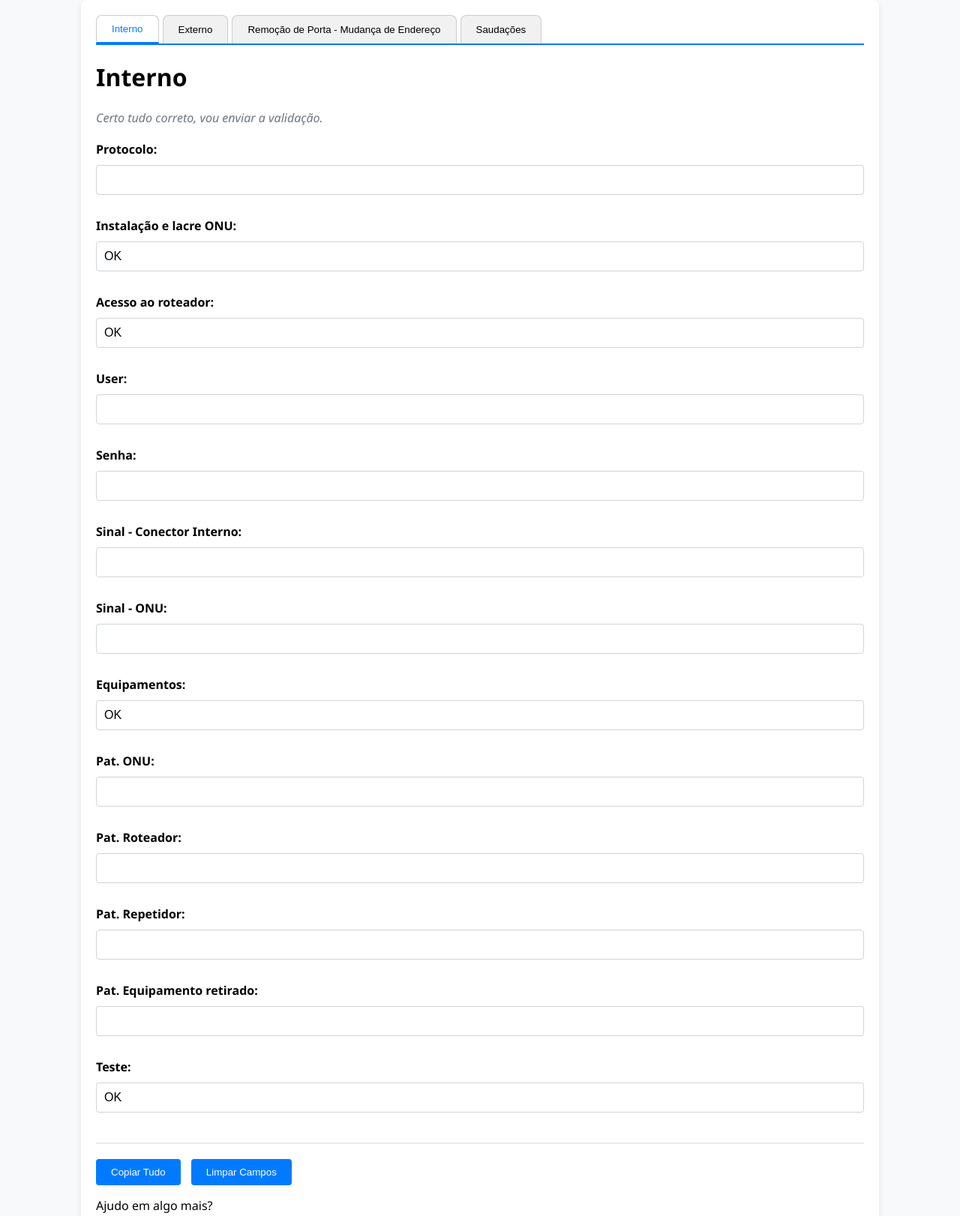
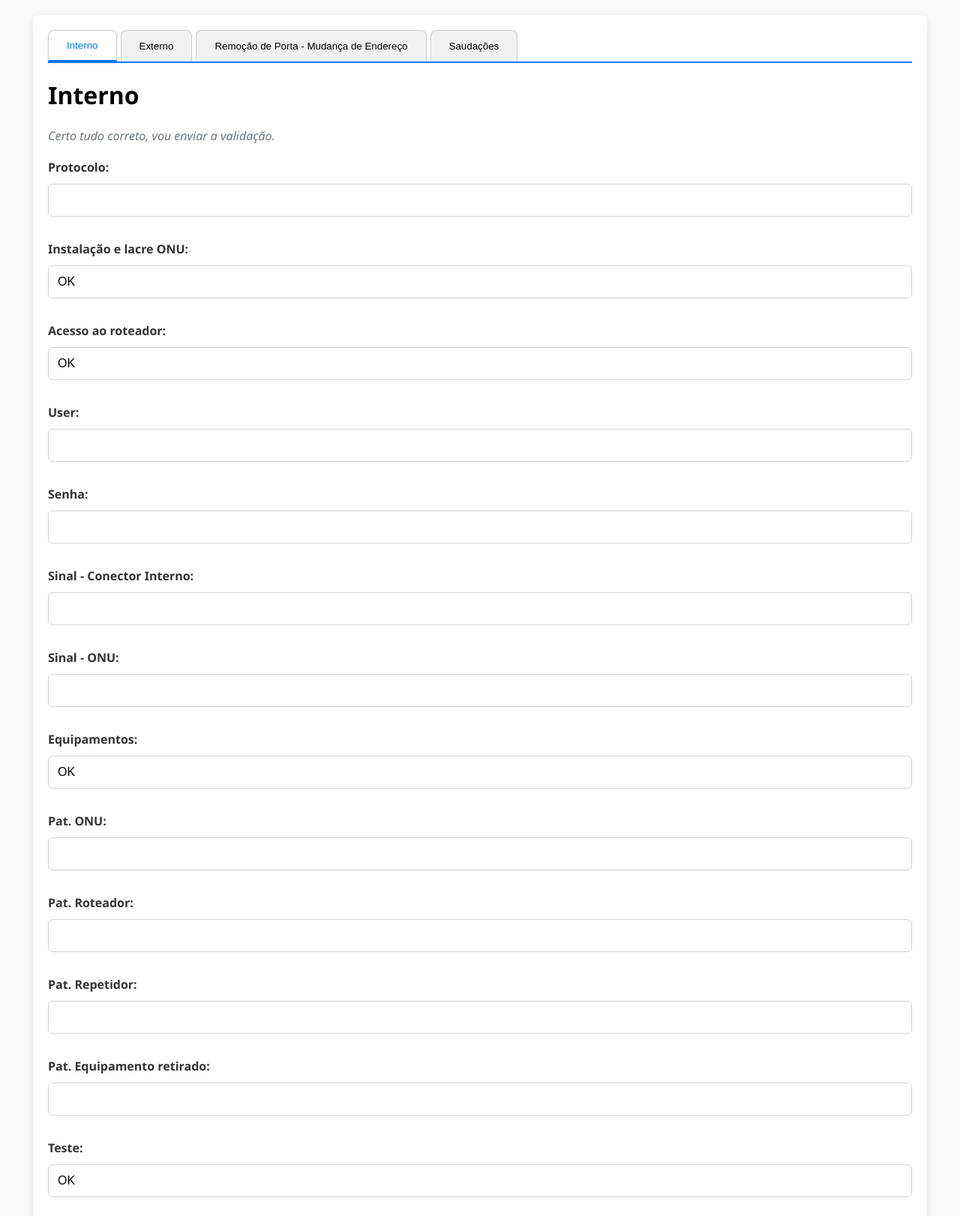
Before and after one commit to Denison1298/libera-o, a plain HTML site: page Liberação4/Liberação.html in a window 1280 px wide. Shown: the top 1622 px of the page at 75% size. Drawn offline with Linux system fonts and the light colour scheme.

Commit message:
Update styles.css

```diff
--- a/Liberação4/styles.css
+++ b/Liberação4/styles.css
@@ -6,17 +6,18 @@ body {
 }
 
 .container {
-    width: 80%;
-    margin: 0 auto;
+    width: 90%;
+    max-width: 1200px;
+    margin: 20px auto;
     padding: 20px;
     background: #ffffff;
     border-radius: 8px;
-    box-shadow: 0 4px 8px rgba(0, 0, 0, 0.1);
+    box-shadow: 0 4px 12px rgba(0, 0, 0, 0.1);
 }
 
 .tabs {
     display: flex;
-    border-bottom: 2px solid #007BFF;
+    border-bottom: 2px solid #007bff;
     margin-bottom: 20px;
 }
 
@@ -24,17 +25,18 @@ body {
     background-color: #f1f1f1;
     border: 1px solid #ccc;
     border-bottom: none;
-    padding: 10px 20px;
+    padding: 12px 24px;
     cursor: pointer;
     margin-right: 5px;
     border-radius: 8px 8px 0 0;
-    transition: background-color 0.3s, color 0.3s;
+    transition: background-color 0.3s, color 0.3s, box-shadow 0.3s;
 }
 
 .tab-button.active {
     background-color: #ffffff;
-    border-bottom: 2px solid #007BFF;
-    color: #007BFF;
+    border-bottom: 2px solid #007bff;
+    color: #007bff;
+    box-shadow: 0 2px 4px rgba(0, 0, 0, 0.1);
 }
 
 .tab-button:hover {
@@ -51,22 +53,24 @@ body {
 
 label {
     display: block;
-    margin: 10px 0 5px;
-    font-weight: bold;
+    margin: 12px 0 6px;
+    font-weight: 600;
+    color: #333;
 }
 
 input[type="text"], input[type="password"], input[type="date"] {
     width: 100%;
-    padding: 10px;
+    padding: 12px;
     margin: 5px 0 20px;
     border: 1px solid #ced4da;
-    border-radius: 4px;
+    border-radius: 6px;
     box-sizing: border-box;
     font-size: 16px;
+    transition: border-color 0.3s;
 }
 
 input[type="text"]:focus, input[type="password"]:focus, input[type="date"]:focus {
-    border-color: #007BFF;
+    border-color: #007bff;
     outline: none;
 }
 
@@ -76,18 +80,19 @@ input[type="text"]:focus, input[type="password"]:focus, input[type="date"]:focus
 }
 
 .form-section button {
-    padding: 10px 20px;
+    padding: 12px 24px;
     margin-right: 10px;
-    background-color: #007BFF;
+    background-color: #007bff;
     color: #ffffff;
     border: none;
-    border-radius: 4px;
+    border-radius: 6px;
     cursor: pointer;
-    transition: background-color 0.3s;
+    transition: background-color 0.3s, box-shadow 0.3s;
 }
 
 .form-section button:hover {
     background-color: #0056b3;
+    box-shadow: 0 2px 6px rgba(0, 0, 0, 0.2);
 }
 
 .message {
@@ -102,18 +107,19 @@ input[type="text"]:focus, input[type="password"]:focus, input[type="date"]:focus
 
 .message-area .copy-button {
     display: block;
-    padding: 10px;
+    padding: 12px;
     margin-top: 5px;
-    background-color: #007BFF;
+    background-color: #007bff;
     color: #ffffff;
     border: none;
-    border-radius: 4px;
+    border-radius: 6px;
     cursor: pointer;
-    transition: background-color 0.3s;
+    transition: background-color 0.3s, box-shadow 0.3s;
 }
 
 .message-area .copy-button:hover {
     background-color: #0056b3;
+    box-shadow: 0 2px 6px rgba(0, 0, 0, 0.2);
 }
 
 .notification {
@@ -124,20 +130,19 @@ input[type="text"]:focus, input[type="password"]:focus, input[type="date"]:focus
     transform: translateX(-50%);
     background-color: #28a745;
     color: white;
-    padding: 10px 20px;
+    padding: 12px 24px;
     border-radius: 5px;
     box-shadow: 0 4px 8px rgba(0, 0, 0, 0.2);
     z-index: 1000;
+    font-size: 16px;
 }
 
-
 .footer-text {
-    margin-top: 10px;
+    margin-top: 20px;
     font-size: 14px;
     color: #6c757d;
     text-align: center;
 }
-
 
 .footer-logo {
     text-align: center;
```
